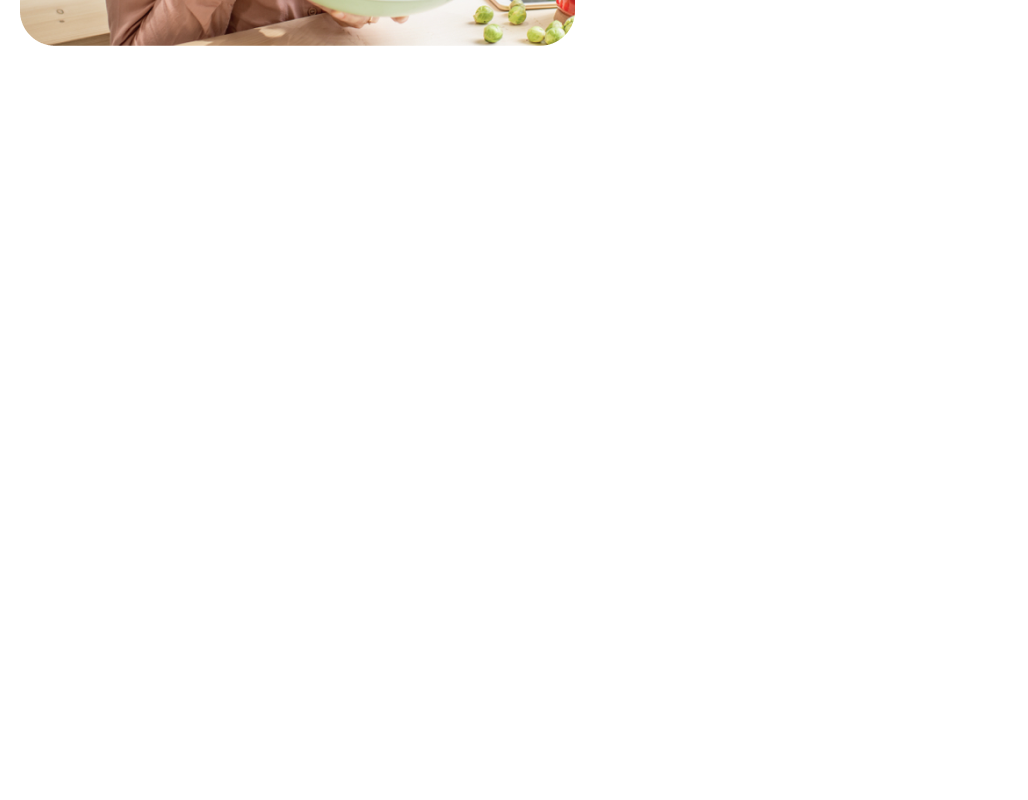
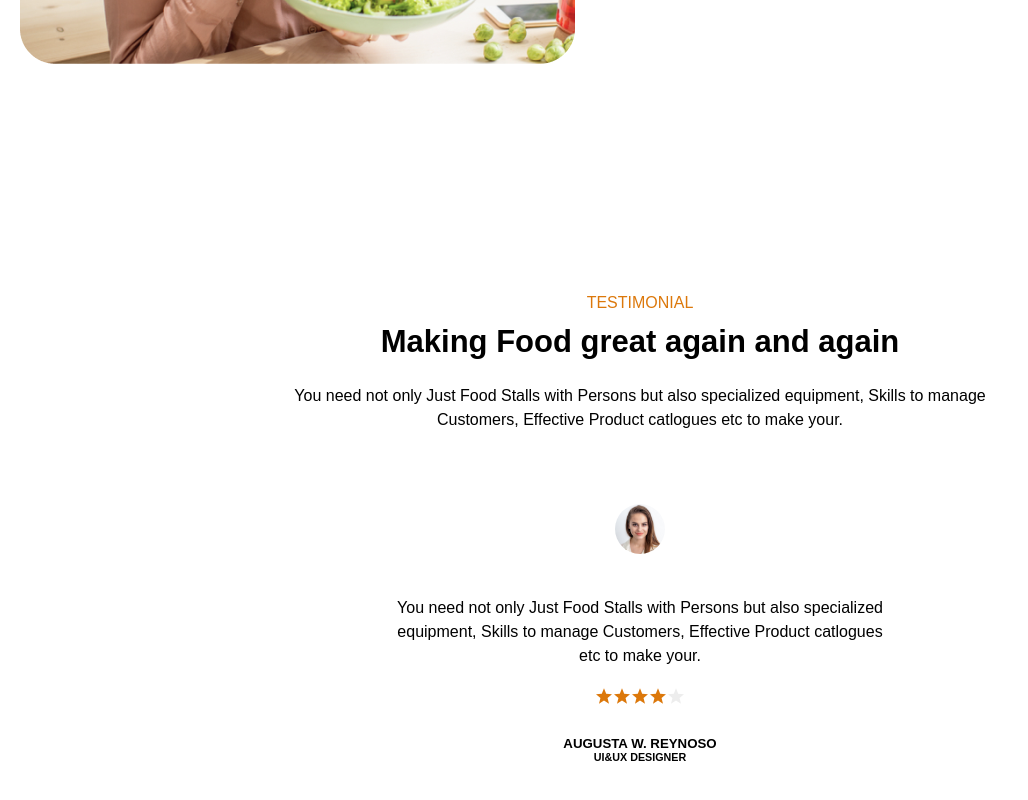
Before and after one commit to bochojon-dev/homework-6-10, a React (Vite) app: page / in a window 1280 px wide. Shown: the part 1983-2783 px from the top of the page, without its empty margins (0-1028 px from the left). Before the commit the page ends 2144 px from the top, so only its background shows below. Built offline with nearby package versions, Linux system fonts and the light colour scheme.

Commit message:
something is wrong with my vs code

```diff
--- a/src/App.css
+++ b/src/App.css
@@ -32,6 +32,7 @@ h3 {
 p {
   font-size: 16px;
   font-weight: 400;
+  line-height: 24px;
 }
 button {
   font-size: 16px;
--- a/src/App.jsx
+++ b/src/App.jsx
@@ -14,7 +14,7 @@ function App() {
       <Features />
       <About />
       {/* <MenuContents /> */}
-      {/* <Testimonial /> */}
+      <Testimonial />
     </div>
   );
 }
--- a/src/components/testimonial/Testimonial.css
+++ b/src/components/testimonial/Testimonial.css
@@ -13,12 +13,20 @@
 }
 .rate_us {
   padding: 20px 0 32px;
+}
+userrank {
   font-weight: 400;
+  padding-top: 100px;
+  font-size: 12px;
+  color: coral;
 }
-.rate_us h6 {
-  padding-top: 8px;
-  font-size: 12px;
-}
-.rate_us h5 {
+username {
+  font-weight: 400;
   font-size: 16px;
 }
+.menu_par1 {
+  width: 750px;
+}
+.menu_par2 {
+  width: 506px;
+}
--- a/src/components/testimonial/Testimonial.jsx
+++ b/src/components/testimonial/Testimonial.jsx
@@ -11,20 +11,20 @@ export class Testimonial extends Component {
           <div className="testimonial_contents">
             <h4>TESTIMONIAL</h4>
             <h2>Making Food great again and again</h2>
-            <p>
+            <p className="menu_par1">
               You need not only Just Food Stalls with Persons but also
               specialized equipment, Skills to manage Customers, Effective
               Product catlogues etc to make your.
             </p>
             <img className="user_image" src={userImage} alt="user" />
-            <p>
+            <p className="menu_par2">
               You need not only Just Food Stalls with Persons but also
               specialized equipment, Skills to manage Customers, Effective
               Product catlogues etc to make your.
             </p>
             <img className="rate_us" src={rate} alt="rating" />
-            <h5>Augusta W. Reynoso</h5>
-            <h6>UI&UX DeSIGNER</h6>
+            <h5 className="username">AUGUSTA W. REYNOSO</h5>
+            <h6 className="userrank">UI&UX DESIGNER</h6>
           </div>
         </div>
       </div>
```
